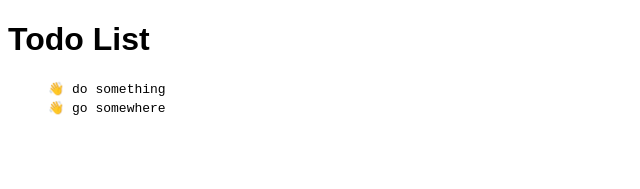
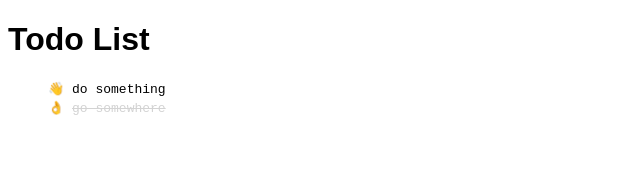
Before and after one commit to nishina555/react-api-todoapp-moack-boilerplate-ts, a React (Create React App) app: page / in a window 1280 px wide. Shown: the top 189 px of the page, without its empty margins (0-640 px from the left). Built offline with nearby package versions, Linux system fonts and the light colour scheme.

Commit message:
モックデータの変更

```diff
--- a/src/components/TodoList.tsx
+++ b/src/components/TodoList.tsx
@@ -14,7 +14,7 @@ const TodoList: React.FC<TodoListProps> = ({ todos, setTodos }) => {
   useEffect(() => {
     const data: Array<TodoItem> = [
       { id: 1, content: "do something", completed: false },
-      { id: 2, content: "go somewhere", completed: false },
+      { id: 2, content: "go somewhere", completed: true },
     ];
     setTodos(data);
   }, [setTodos]);
```
